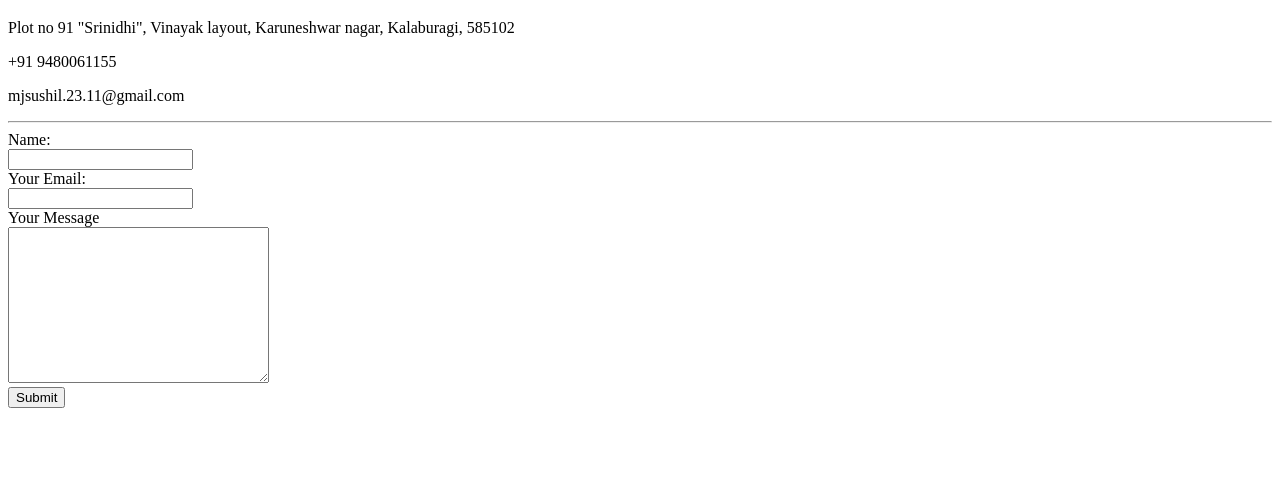
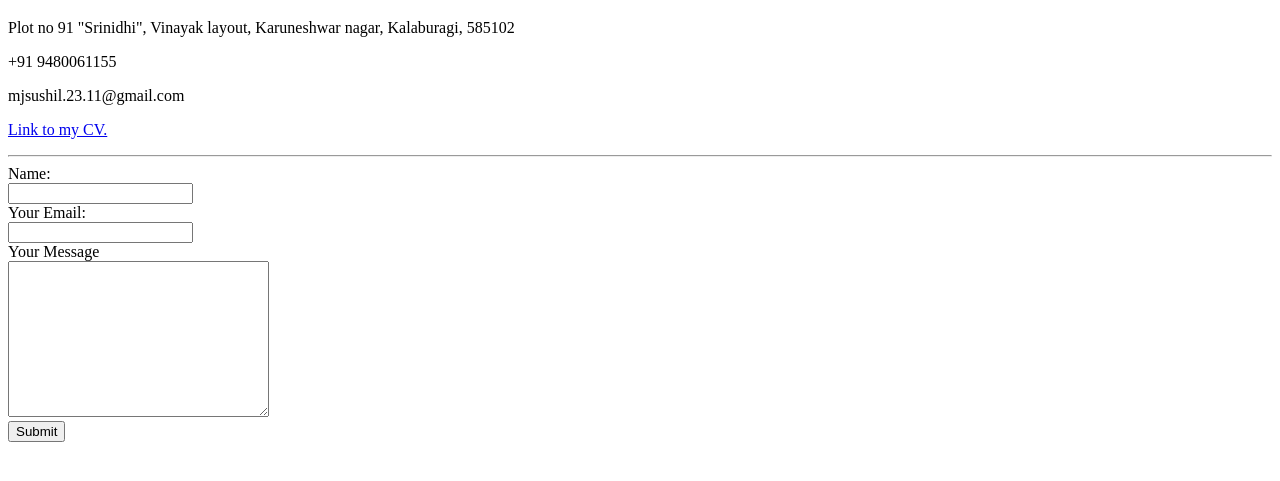
Before and after one commit to Shusheel1993/cv, a plain HTML site: page contact.html in a window 1280 px wide. Shown: the part 61-542 px from the top of the page. Drawn offline with Linux system fonts and the light colour scheme.

Commit message:
Update contact.html

```diff
--- a/contact.html
+++ b/contact.html
@@ -11,6 +11,7 @@
     <p>Plot no 91 "Srinidhi", Vinayak layout, Karuneshwar nagar, Kalaburagi, 585102</p>
     <p>+91 9480061155</p>
     <p>mjsushil.23.11@gmail.com</p>
+    <p><a href="//shusheel1993.github.io/cv/">Link to my CV.</a></p>
     <hr>
 
     <form action="mailto:mjsushil.23.11@gmail.com" method="post" enctype="text/plain">
```
